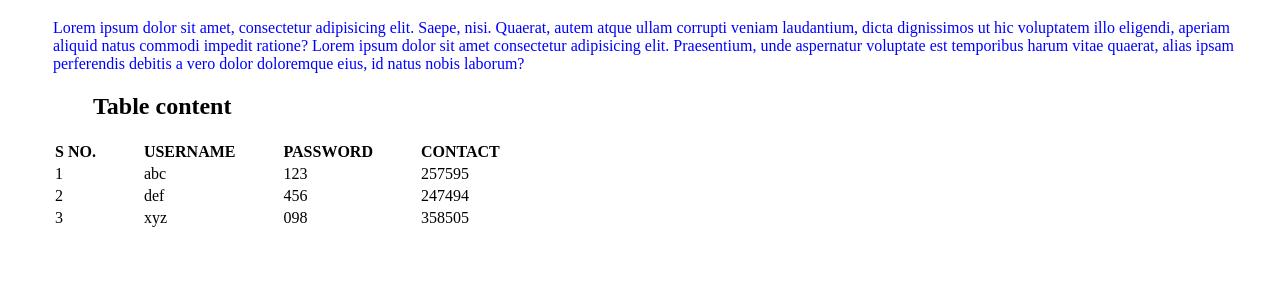
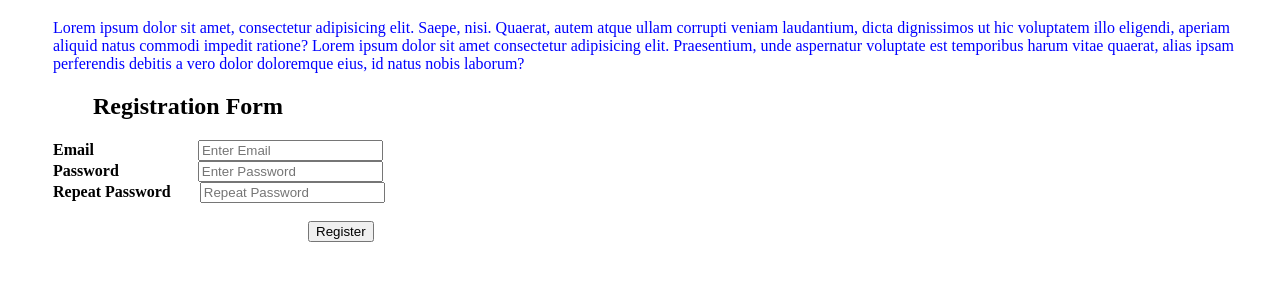
Before and after one commit to singhamisha7/task1, a plain HTML site: page index.html in a window 1280 px wide. Shown: the part 61-342 px from the top of the page. Drawn offline with Linux system fonts and the light colour scheme.

Commit message:
Third Commit

```diff
--- a/index.html
+++ b/index.html
@@ -17,30 +17,21 @@
       alias ipsam perferendis debitis a vero dolor doloremque eius, id natus
       nobis laborum?
     </p>
-    <h2>Table content</h2>
-    <table>
-      <th>S NO.</th>
-      <th>USERNAME</th>
-      <th>PASSWORD</th>
-      <th>CONTACT</th>
-      <tr>
-        <td>1</td>
-        <td>abc</td>
-        <td>123</td>
-        <td>257595</td>
-      </tr>
-      <tr>
-        <td>2</td>
-        <td>def</td>
-        <td>456</td>
-        <td>247494</td>
-      </tr>
-      <tr>
-        <td>3</td>
-        <td>xyz</td>
-        <td>098</td>
-        <td>358505</td>
-      </tr>
+    <h2>Registration Form</h2>
+    <form>
+    <label for="email"><b>Email</b></label>
+    <input type="text" placeholder="Enter Email" name="email" id="email" required><br>
+
+    <label for="psw"><b>Password</b></label>
+    <input type="password" placeholder="Enter Password" name="psw" id="psw" required><br>
+
+    <label for="psw-repeat"><b>Repeat Password</b></label>
+    <input type="password" placeholder="Repeat Password" name="psw-repeat" id="psw-repeat" required><br>
+
+    <br>
+    <button type="submit" class="registerbtn">Register</button>
+  </div>
+    </form>
 
 
     </table>
--- a/style.css
+++ b/style.css
@@ -11,15 +11,21 @@ p{
     color: blue;
     padding-left: 45px;
     border: 45px;
-
 }
-th{
+td,label,th{
     padding-left: 45px;
     border: 45px;
-
 }
-td{
-    padding-left: 45px;
-    border: 45px;
-
+button{
+    /* padding-left: 45px; */
+    margin-left: 300px;
 }
+#email{
+    margin-left: 100px;
+}
+#psw{
+    margin-left: 75px;
+}
+#psw-repeat{
+    margin-left:25px;
+}
```
